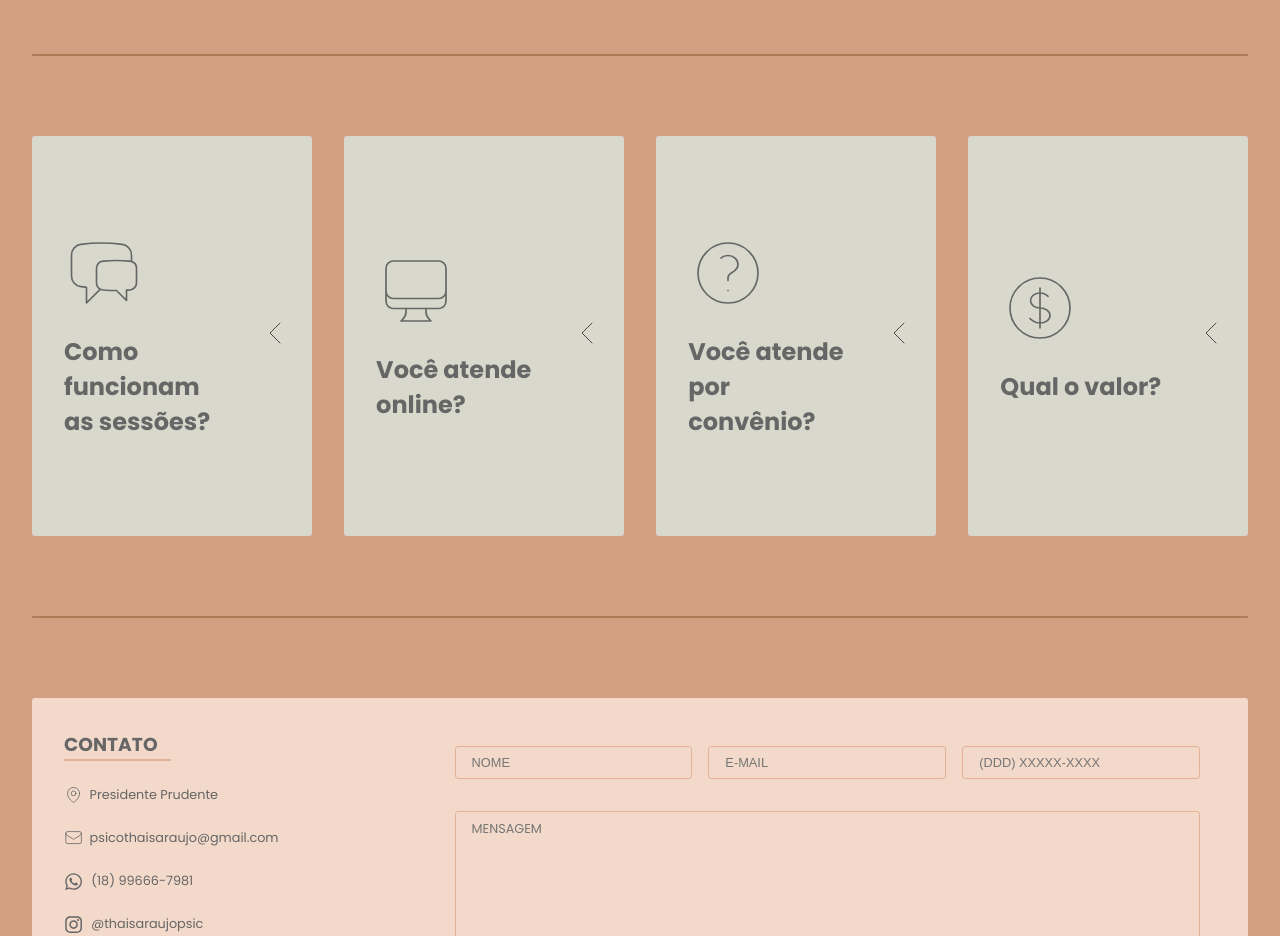
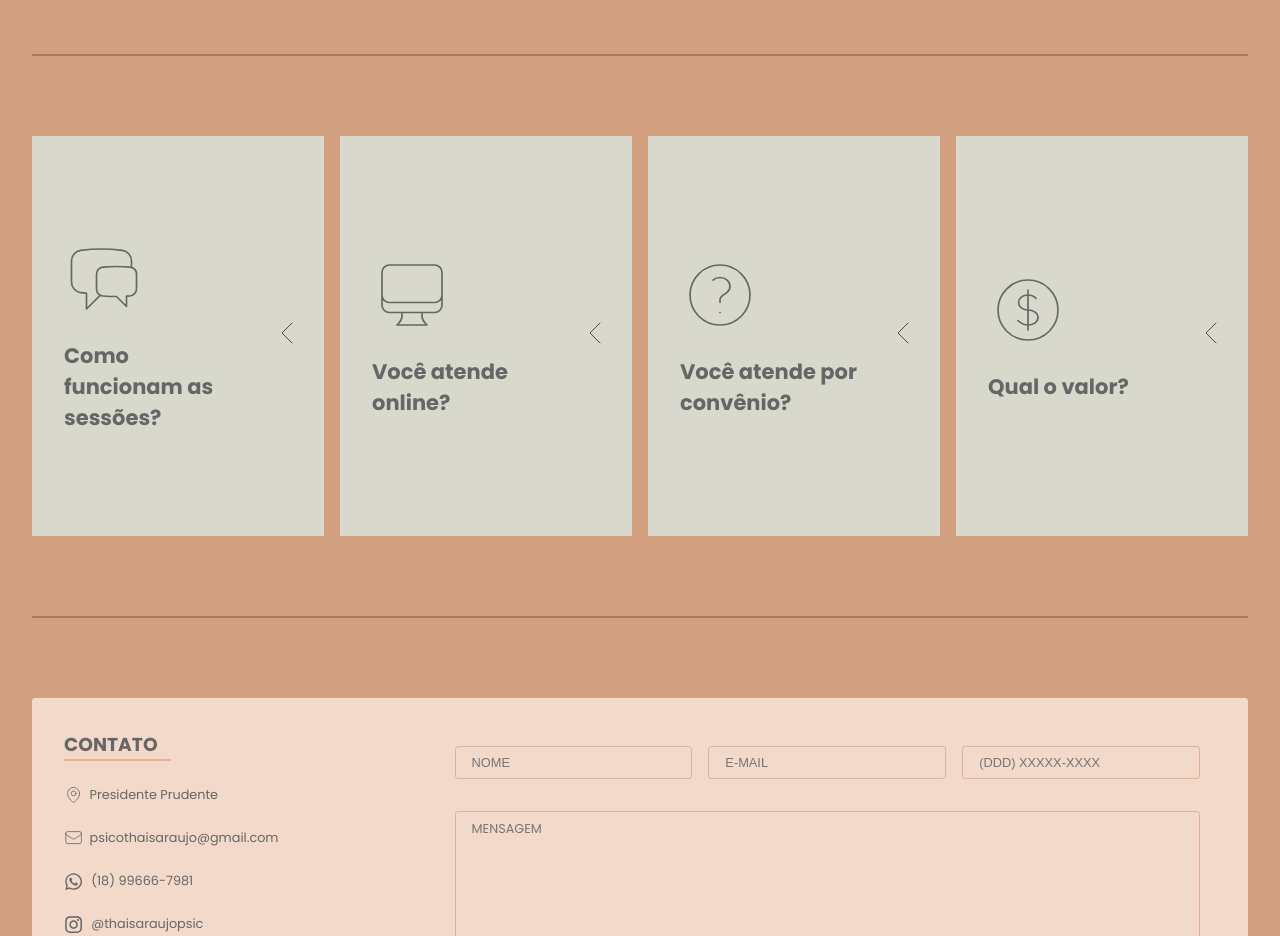
Before and after one commit to caueperuque/landing-page-psi, a React (Vite) app: page / in a window 1280 px wide. Shown: the part 1440-2376 px from the top of the page. Built offline with nearby package versions, Linux system fonts and the light colour scheme.

Commit message:
fix: ajuste do tamanho dos cards FAQ para desktop

```diff
--- a/src/components/FAQ/index.tsx
+++ b/src/components/FAQ/index.tsx
@@ -12,25 +12,25 @@ export const FAQ = () => {
     {
       question: "Como funcionam as sessões?",
       answer:
-        "O atendimento clínico ocorre em sessões com duração de até 50 minutos, podendo ser uma ou mais vezes na semana.",
+        "As sessões têm duração de até 50 minutos e a frequência — que pode ser de uma ou mais vezes por semana — é estabelecida de acordo com a necessidade de cada processo. Esse ritmo é conversado durante as entrevistas iniciais, buscando sustentar um espaço de fala e escuta que respeite as possibilidades e tempo de cada paciente.",
       icon: <ChatBubbleLeftRightIcon strokeWidth={0.5} />,
     },
     {
       question: "Você atende online?",
       answer:
-        "Sim. Atendo online e presencialmente na cidade de Presidente Prudente - SP.",
+        "Sim. Realizo atendimentos em ambas as modalidades: presencialmente, em meu consultório em Presidente Prudente (SP), e online, através de plataformas de vídeo seguras que garantem o sigilo e a qualidade do encontro analítico",
       icon: <ComputerDesktopIcon strokeWidth={0.5} />,
     },
     {
       question: "Você atende por convênio?",
       answer:
-        "Não. Não atendo por nenhum convênio, apenas particular (emito recibo para reembolsos).",
+        "Não realizo atendimentos diretos por convênios, apenas na modalidade particular. No entanto, emito recibos e toda a documentação necessária para que você possa solicitar o reembolso junto ao seu plano de saúde, caso ele ofereça essa opção.",
       icon: <QuestionMarkCircleIcon strokeWidth={0.5} />,
     },
     {
       question: "Qual o valor?",
       answer:
-        "O valor das sessões, e a forma de pagamento são combinados com cada paciente, de preferência no primeiro atendimento. Será acordado um valor possível para ambos.",
+        "O valor das sessões, a frequência e a forma de pagamento são definidos em conjunto durante as entrevistas iniciais. Esse primeiro contato é fundamental para avaliarmos a demanda e estabelecermos os combinados que sustentarão o trabalho analítico.",
       icon: <CurrencyDollarIcon strokeWidth={0.5} />,
     },
   ];
--- a/src/components/FAQ/styles.ts
+++ b/src/components/FAQ/styles.ts
@@ -15,11 +15,12 @@ export const FAQLayoutComponent = styled.div`
   gap: 2rem;
 
   @media (min-width: 720px) {
-    flex-direction: row;
-    justify-content: space-between;
+    display: grid;
+    grid-template-columns: repeat(4, minmax(0, 1fr));
+    grid-auto-rows: minmax(250px, 1fr);
+    gap: 1rem;
     width: 95%;
     padding: 0;
-    /* gap: 5rem; */
   }
 `;
 
@@ -51,8 +52,9 @@ export const FAQCardComponent = styled.div`
   }
 
   @media (min-width: 720px) {
-    width: 23%;
-    border-radius: 0.2rem;
+    width: 100%;
+    border-radius: 0;
+    font-size: 0.875rem;
   }
 
   svg {
```
